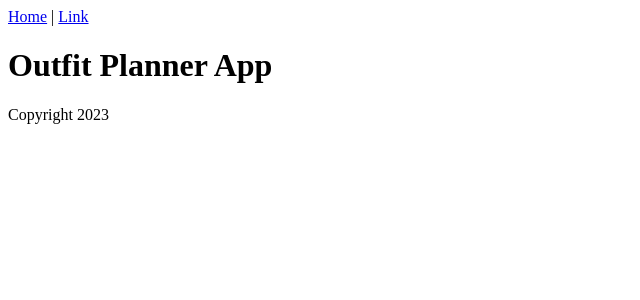
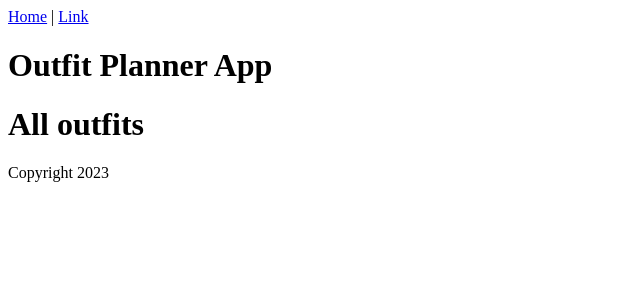
Before and after one commit to adenaeisenberg/outfit-planner, a React (Vite) app: page / in a window 1280 px wide. Shown: the top 300 px of the page, without its empty margins (0-640 px from the left). Built offline with nearby package versions, Linux system fonts and the light colour scheme.

Commit message:
added outfit index element to content

```diff
--- a/src/Content.jsx
+++ b/src/Content.jsx
@@ -1,7 +1,10 @@
+import { OutfitsIndex } from "./OutfitsIndex";
+
 export function Content() {
   return (
     <div>
       <h1>Outfit Planner App</h1>
+      <OutfitsIndex />
     </div>
   );
 }
```
